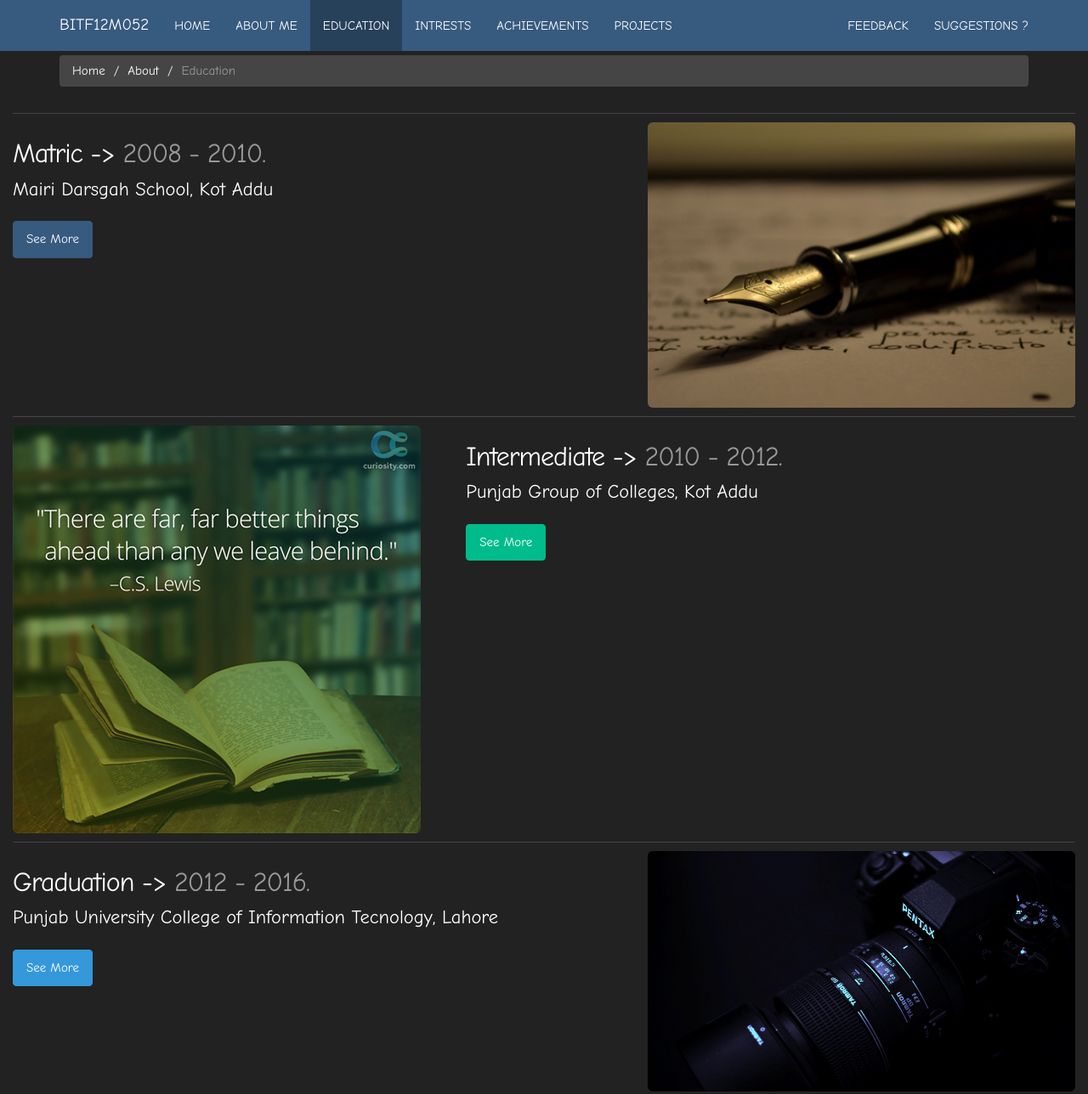
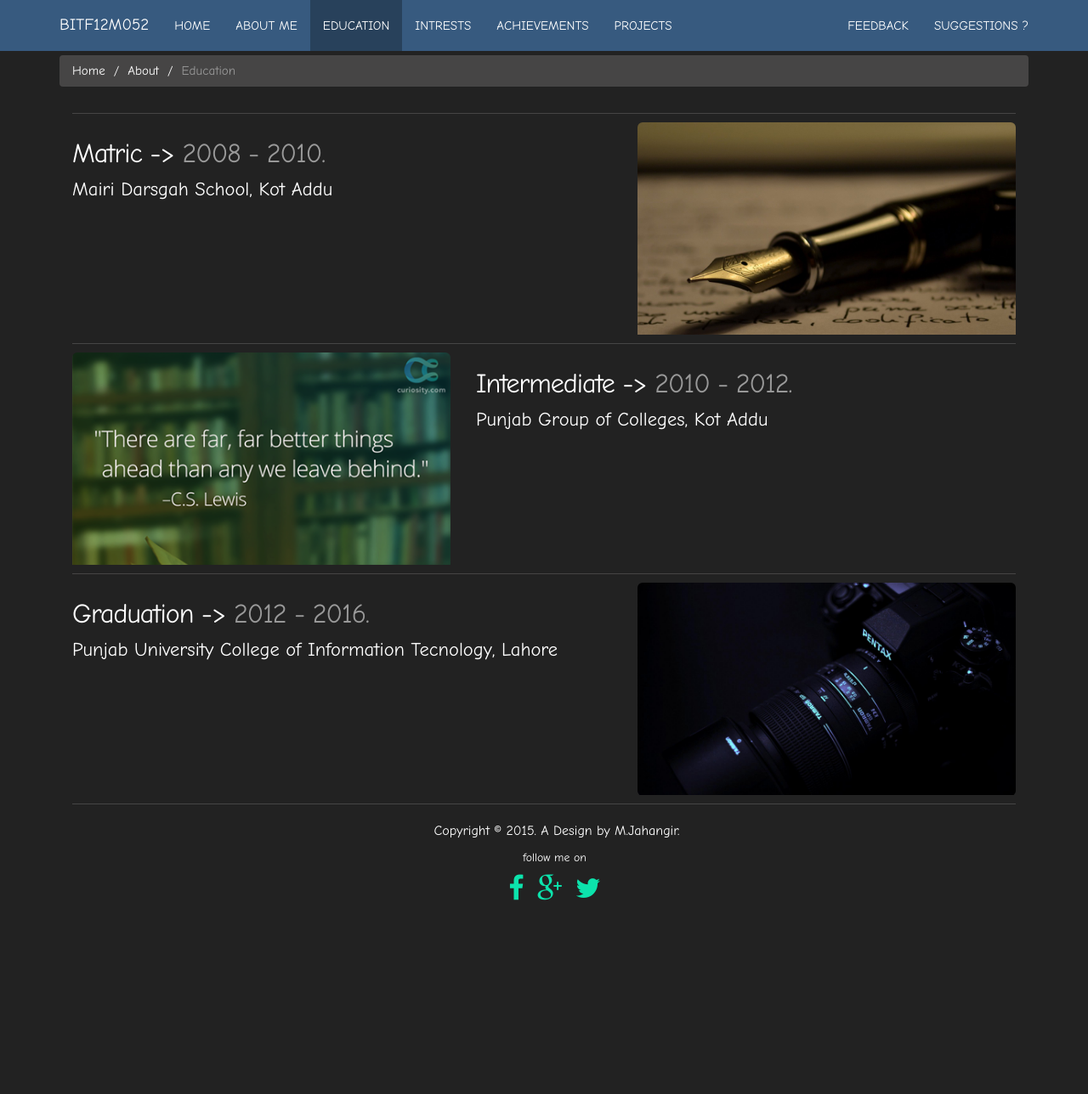
Before and after one commit to MuhammadNadirSE/rmj, a plain HTML site: page Education.html in a window 1280 px wide. Shown: the top 1288 px of the page at 85% size. After the commit the page ends 1075 px from the top, so only its background shows below. Drawn offline with Linux system fonts and the light colour scheme.

Commit message:
Refine code

```diff
--- a/Education.html
+++ b/Education.html
@@ -45,7 +45,7 @@
             <li><a href="About.html">About</a></li>
             <li class="active">Education</li>
         </ul>
-    </div>
+
 
 
         <div class="container-fluid">
@@ -54,9 +54,9 @@
                 <div class="col-md-7">
                     <h2 class="featurette-heading">Matric -> <span class="text-muted">2008 - 2010.</span></h2>
                     <p class="lead">Mairi Darsgah School, Kot Addu</p>
-                <p><a class="btn btn-primary" href="#" role="button">See More</a></p>
+                    <!--<p><a class="btn btn-primary" href="#" role="button">See More</a></p>-->
                 </div>
-            <div class="col-md-5">
+                <div class="col-md-5 eduImg">
                     <img class="img-rounded  img-responsive" src="img/2.jpg" alt="Generic placeholder image">
                 </div>
             </div>
@@ -64,41 +64,36 @@
             <hr class="featurette-divider">
 
             <div class="row">
-            <div class="col-md-5">
+                <div class="col-md-5 eduImg">
                     <img class="img-rounded  img-responsive" src="img/1.png" alt="Generic placeholder image">
                 </div>
                 <div class="col-md-7">
                     <h2 class="featurette-heading">Intermediate -> <span class="text-muted">2010 - 2012.</span></h2>
                     <p class="lead">Punjab Group of Colleges, Kot Addu</p>
-                <p><a class="btn btn-success" href="#" role="button">See More</a></p>
+                    <!--<p><a class="btn btn-success" href="#" role="button">See More</a></p>-->
                 </div>
             </div>
 
             <hr class="featurette-divider">
 
-        <div class="row featurette">
+            <div class="row">
                 <div class="col-md-7">
                     <h2 class="featurette-heading">Graduation -> <span class="text-muted">2012 - 2016.</span></h2>
                     <p class="lead">Punjab University College of Information Tecnology, Lahore</p>
-                <p><a class="btn  btn-info" href="#" role="button">See More</a></p>
+                    <!--<p><a class="btn  btn-info" href="#" role="button">See More</a></p>-->
                 </div>
-            <div class="col-md-5">
+                <div class="col-md-5 eduImg">
                     <img class="img-rounded img-responsive" src="img/4.jpg" alt="Generic placeholder image">
                 </div>
             </div>
 
             <hr class="featurette-divider">
-        <br /><br />
         </div>
-
-    <!-- /END THE FEATURETTES -->
-
-
-
 
         <footer class="footer">
             <div class="container">
-            <div style="text-align: center;"><p class="text-muted" style="color: white">Copyright &copy; 2015. A Design by M.Jahangir.</p>
+                <div style="text-align: center;">
+                    <p class="text-muted" style="color: white">Copyright &copy; 2015. A Design by M.Jahangir.</p>
                     <p class="small list-inline">follow me on </p>
                     <ul class="list-inline  ">
                         <li>
@@ -114,9 +109,7 @@
                 </div>
             </div>
         </footer>
-
-
-
+    </div>
 
 </body>
 <script src="js/myscripts.js"></script>
--- a/css/mystyle.css
+++ b/css/mystyle.css
@@ -318,3 +318,8 @@ h1.heading {
     overflow: hidden;
     height: 220px;
 }
+
+.eduImg {
+    overflow: hidden;
+    height: 250px;
+}
```
Also changed, not shown: Achievements.html (+5 -4 lines), Feedback.html (+2 -2 lines), Intrests.html (+7 -6 lines), ProjectIdeas.html (+6 -5 lines), Projects.html (+4 -4 lines), about.html (+8 -5 lines). Lines whose indentation alone changed are shown as unchanged.
